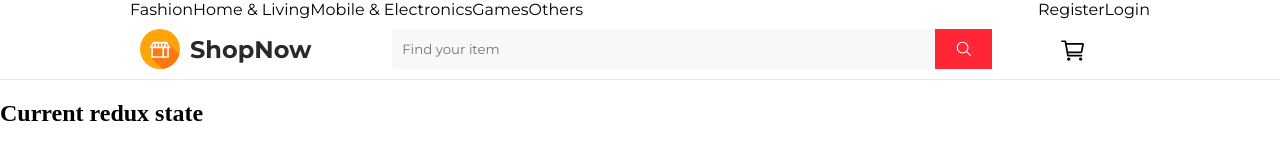
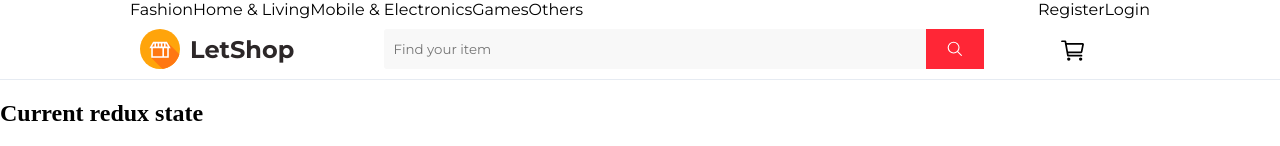
Before and after one commit to EcommercePWA/Frontend, a Next.js app: page / in a window 1280 px wide. Shown: the top 146 px of the page. Built offline with nearby package versions, Linux system fonts and the light colour scheme.

Commit message:
abstract some component out

```diff
--- a/src/components/NavBar/NavBar.tsx
+++ b/src/components/NavBar/NavBar.tsx
@@ -2,13 +2,10 @@ import React, { useEffect, useState } from 'react';
 import { useRouter } from 'next/router';
 import styles from './navbar.module.css';
 import { NavMenuApp } from '../../types';
-import Image from 'next/image';
-import ShopSvg from '../../images/shop.svg';
-import ShoppingBag from '_images/shopping-bags.svg';
 import { useWindowSize } from '_hook/useWindowSize';
 import Search from '../Search/Search';
-import { IoCartOutline } from 'react-icons/io5';
-import { OverlayTrigger } from 'react-bootstrap';
+import NavBrand from './NavBrand';
+import ShoppingCart from './ShoppingCart';
 
 const navBarLeftMenu: NavMenuApp[] = [
   { href: '/Fashion', name: 'Fashion' },
@@ -54,10 +51,7 @@ const NavBar = () => {
         <div className={styles.navBar}>
           {width! < 960 ? (
             <>
-              <div className={styles.brand}>
-                <Image src={ShopSvg} height={40} width={40} layout="fixed" />
-                <span>ShopNow</span>
-              </div>
+              <NavBrand />
               <div className={styles.navList}>
                 <div className={styles.hamburger} onClick={() => handleClick()}>
                   {!click ? (
@@ -94,26 +88,9 @@ const NavBar = () => {
                 </ul>
               </div>
               <div className={styles.navBarLower}>
-                <div className={styles.brand}>
-                  <Image src={ShopSvg} height={40} width={40} layout="fixed" />
-                  <span>ShopNow</span>
-                </div>
+                <NavBrand />
                 <Search />
-                <div className={styles.shoppingCartHolder}>
-                  <OverlayTrigger
-                    key="bottom"
-                    placement="bottom"
-                    overlay={
-                      <div className={styles.overLayStyling}>
-                        <Image src={ShoppingBag} height={120} width={120} />
-                        <p>There is nothing in your cart yet!</p>
-                      </div>
-                    }>
-                    <div>
-                      <IoCartOutline style={{ cursor: 'pointer' }} />
-                    </div>
-                  </OverlayTrigger>
-                </div>
+                <ShoppingCart />
               </div>
             </>
           )}
--- /dev/null
+++ b/src/components/NavBar/NavBrand.tsx
@@ -0,0 +1,15 @@
+import React from 'react';
+import Image from 'next/image';
+import ShopSvg from '../../images/shop.svg';
+import styles from './navbar.module.css';
+
+const NavBrand = () => {
+  return (
+    <div className={styles.brand}>
+      <Image src={ShopSvg} height={40} width={40} layout="fixed" />
+      <span>LetShop</span>
+    </div>
+  );
+};
+
+export default NavBrand;
--- /dev/null
+++ b/src/components/NavBar/ShoppingCart.tsx
@@ -0,0 +1,28 @@
+import React from 'react';
+import styles from './navbar.module.css';
+import { IoCartOutline } from 'react-icons/io5';
+import { OverlayTrigger } from 'react-bootstrap';
+import Image from 'next/image';
+import ShoppingBag from '_images/shopping-bags.svg';
+
+const ShoppingCart = () => {
+  return (
+    <div className={styles.shoppingCartHolder}>
+      <OverlayTrigger
+        key="bottom"
+        placement="bottom"
+        overlay={
+          <div className={styles.overLayStyling}>
+            <Image src={ShoppingBag} height={120} width={120} />
+            <p>There is nothing in your cart yet!</p>
+          </div>
+        }>
+        <div>
+          <IoCartOutline style={{ cursor: 'pointer' }} />
+        </div>
+      </OverlayTrigger>
+    </div>
+  );
+};
+
+export default ShoppingCart;
```
